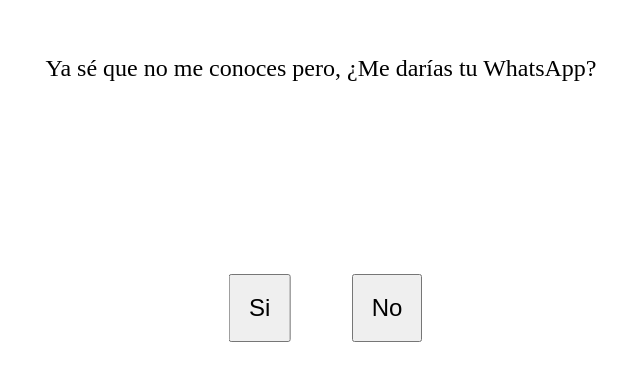
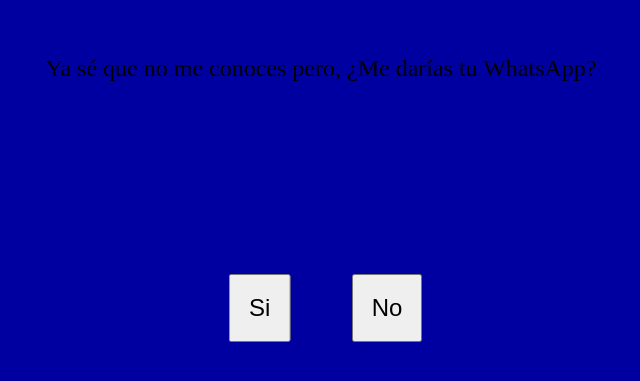
Before and after one commit to Carlossxdxd/invitacion, a plain HTML site: page index.html in a window 1280 px wide. Shown: the part 137-518 px from the top of the page, without its empty margins (319-959 px from the left). Drawn offline with Linux system fonts and the light colour scheme.

Commit message:
Update estilos.css

```diff
--- a/estilos.css
+++ b/estilos.css
@@ -3,7 +3,7 @@
 }
 
 .contenedor{
-    background: # 8A2BE2;
+    background: #0000A0;
     width: 100vw;
     height: 100vh;
     text-align: center;
```
